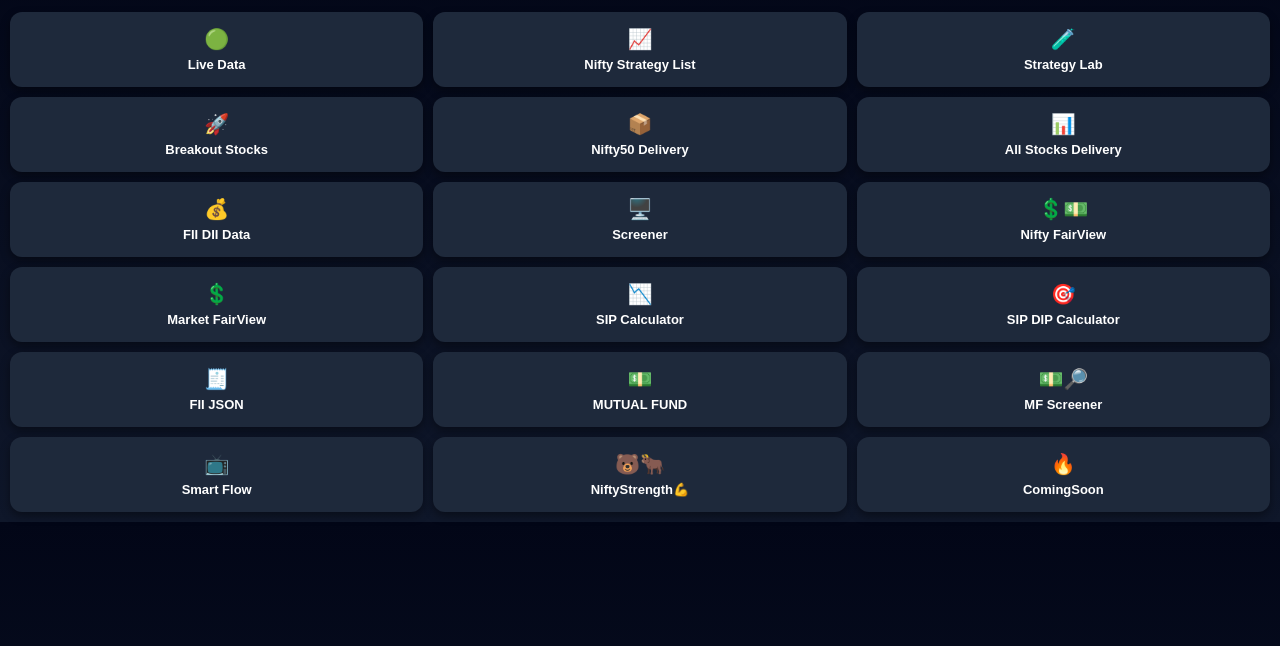
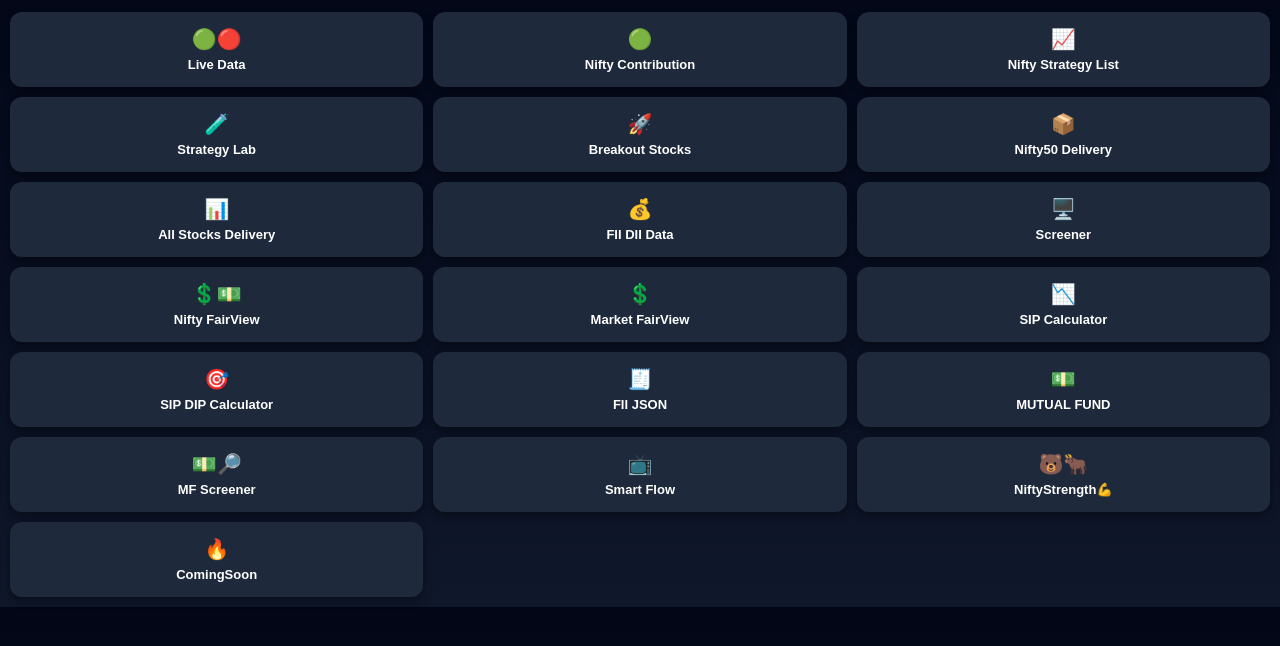
Before and after one commit to PardhuERP/TradingIdeas, a plain HTML site: page index.html in a window 1280 px wide. Shown: the part 54-700 px from the top of the page. Drawn offline with Linux system fonts and the light colour scheme.

Commit message:
Add contribution card to index.html

```diff
--- a/index.html
+++ b/index.html
@@ -64,8 +64,13 @@ margin-bottom:6px;
 <div class="grid">
 
 <div class="card" onclick="openPage('live.html')">
+<div class="icon">🟢🔴 </div>
+Live Data
+  </div>
+
+  <div class="card" onclick="openPage('contribution.html')">
 <div class="icon">🟢 </div>
-Live Data
+Nifty Contribution
   </div>
 
 <div class="card" onclick="openPage('strategy_list.html')">
```
